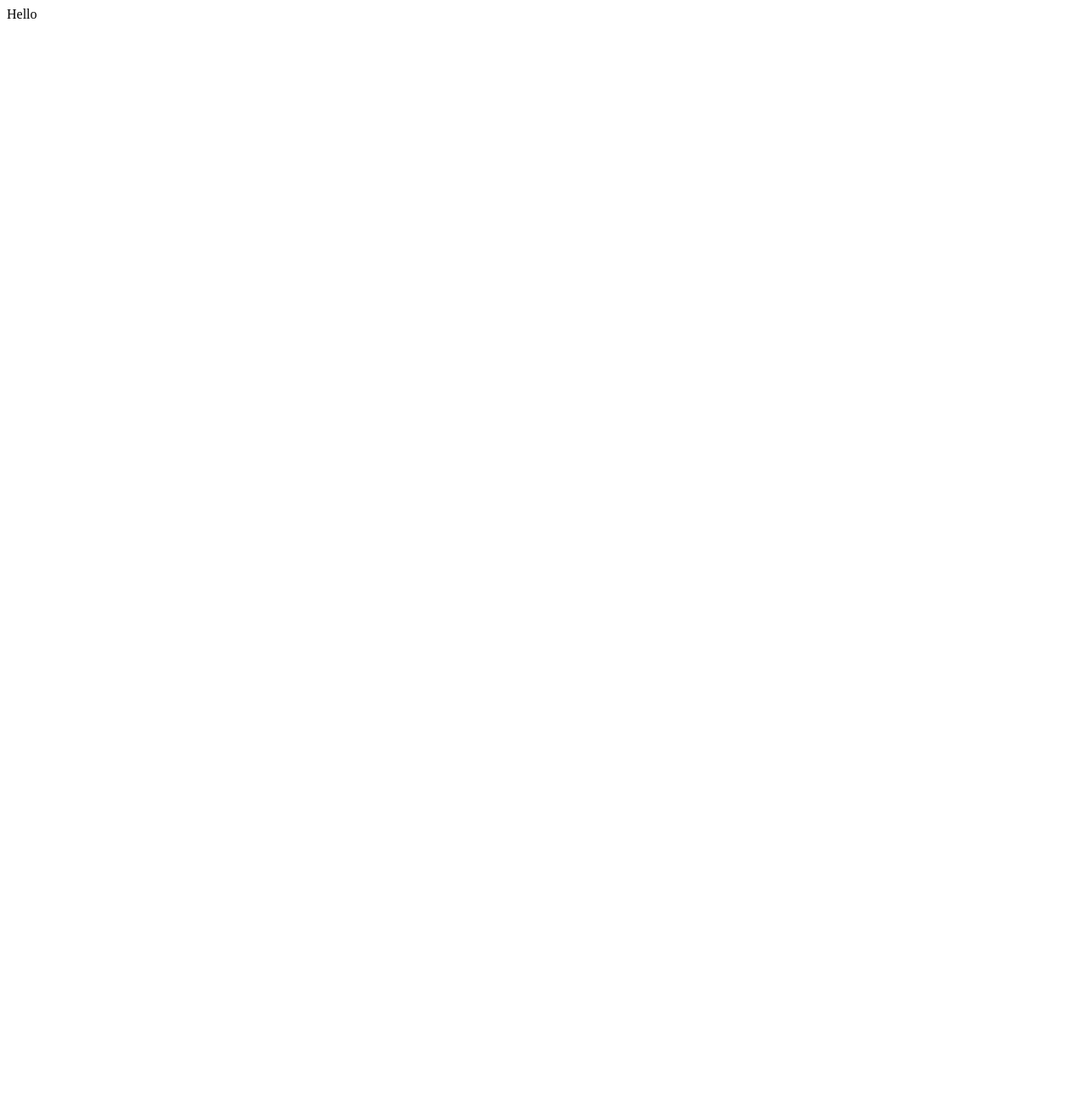
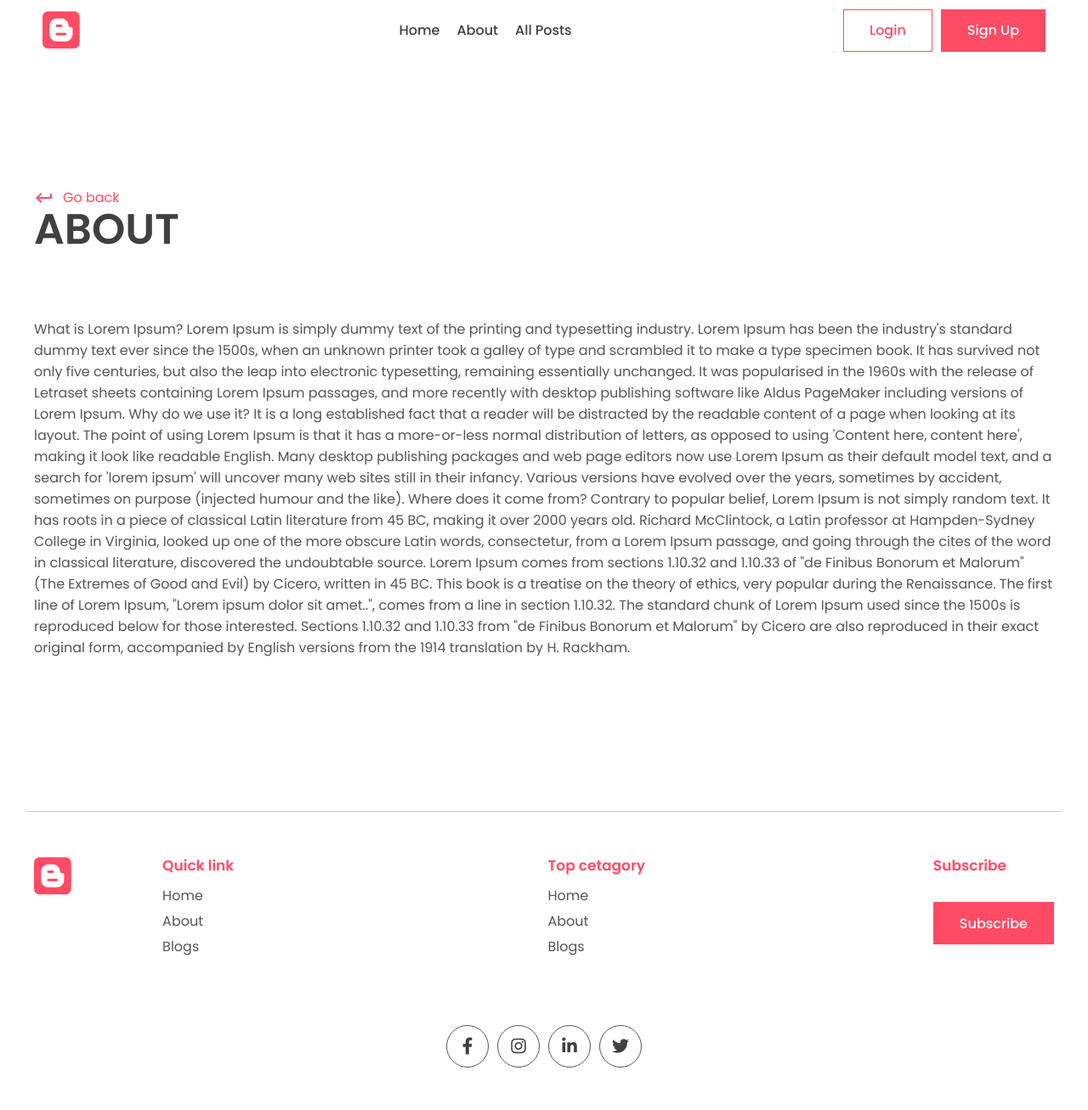
Before and after one commit to RohitKaregaonkar/blogapp, a Django app: page /about/ in a window 1280 px wide. Before the commit the page is almost empty. Shown: the whole page at 85% size. Before the commit the page ends 22 px from the top, so only its background shows below. Run offline with Django 4.2, Linux system fonts and the light colour scheme; some libraries are stand-ins or nearby versions.

Commit message:
Modifying about page template

```diff
--- a/app/templates/app/about.html
+++ b/app/templates/app/about.html
@@ -1 +1,38 @@
-Hello
+{% extends 'base.html' %}
+
+{% block title %}Blog | About{% endblock title %}
+
+{% block content %}
+<main>
+    <main>
+      <div class="container">
+        <div class="page-top">
+          <div class="top flex">
+            <div class="page-name">
+              <a href="https://murmuring-tundra-27912.herokuapp.com/" class="learn">
+                <span class="material-icons"> keyboard_return </span> Go back
+              </a>
+              <h1>About</h1>
+            </div>
+
+          </div>
+        </div>
+      </div>
+    </main>
+    <section class="sp">
+      <div class="container">
+            <p>What is Lorem Ipsum?
+            Lorem Ipsum is simply dummy text of the printing and typesetting industry. Lorem Ipsum has been the industry&#x27;s standard dummy text ever since the 1500s, when an unknown printer took a galley of type and scrambled it to make a type specimen book. It has survived not only five centuries, but also the leap into electronic typesetting, remaining essentially unchanged. It was popularised in the 1960s with the release of Letraset sheets containing Lorem Ipsum passages, and more recently with desktop publishing software like Aldus PageMaker including versions of Lorem Ipsum.
+
+            Why do we use it?
+            It is a long established fact that a reader will be distracted by the readable content of a page when looking at its layout. The point of using Lorem Ipsum is that it has a more-or-less normal distribution of letters, as opposed to using &#x27;Content here, content here&#x27;, making it look like readable English. Many desktop publishing packages and web page editors now use Lorem Ipsum as their default model text, and a search for &#x27;lorem ipsum&#x27; will uncover many web sites still in their infancy. Various versions have evolved over the years, sometimes by accident, sometimes on purpose (injected humour and the like).
+
+
+            Where does it come from?
+            Contrary to popular belief, Lorem Ipsum is not simply random text. It has roots in a piece of classical Latin literature from 45 BC, making it over 2000 years old. Richard McClintock, a Latin professor at Hampden-Sydney College in Virginia, looked up one of the more obscure Latin words, consectetur, from a Lorem Ipsum passage, and going through the cites of the word in classical literature, discovered the undoubtable source. Lorem Ipsum comes from sections 1.10.32 and 1.10.33 of &quot;de Finibus Bonorum et Malorum&quot; (The Extremes of Good and Evil) by Cicero, written in 45 BC. This book is a treatise on the theory of ethics, very popular during the Renaissance. The first line of Lorem Ipsum, &quot;Lorem ipsum dolor sit amet..&quot;, comes from a line in section 1.10.32.
+
+            The standard chunk of Lorem Ipsum used since the 1500s is reproduced below for those interested. Sections 1.10.32 and 1.10.33 from &quot;de Finibus Bonorum et Malorum&quot; by Cicero are also reproduced in their exact original form, accompanied by English versions from the 1914 translation by H. Rackham.</p>
+      </div>
+    </section>
+</main>
+{% endblock content %}
```
